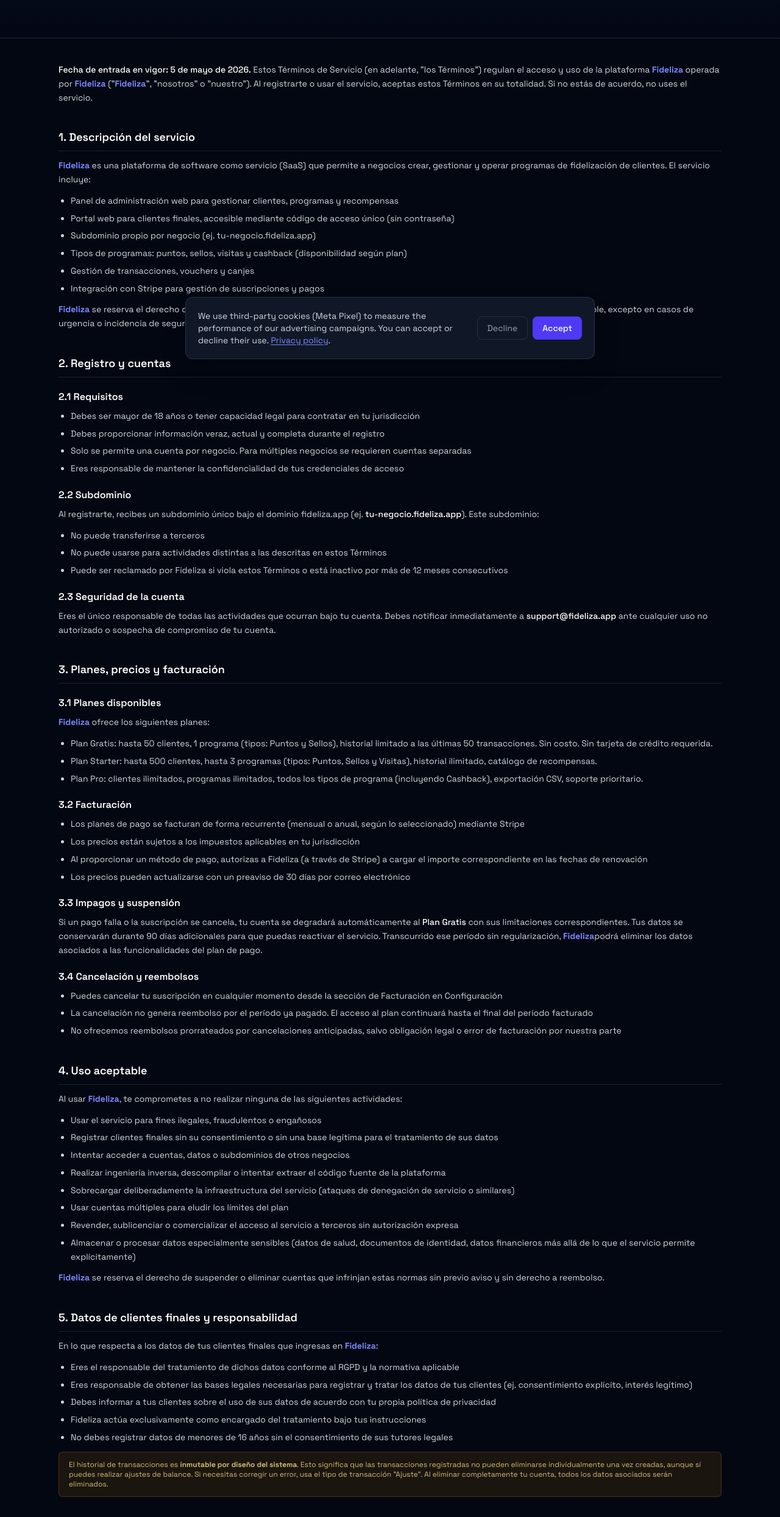
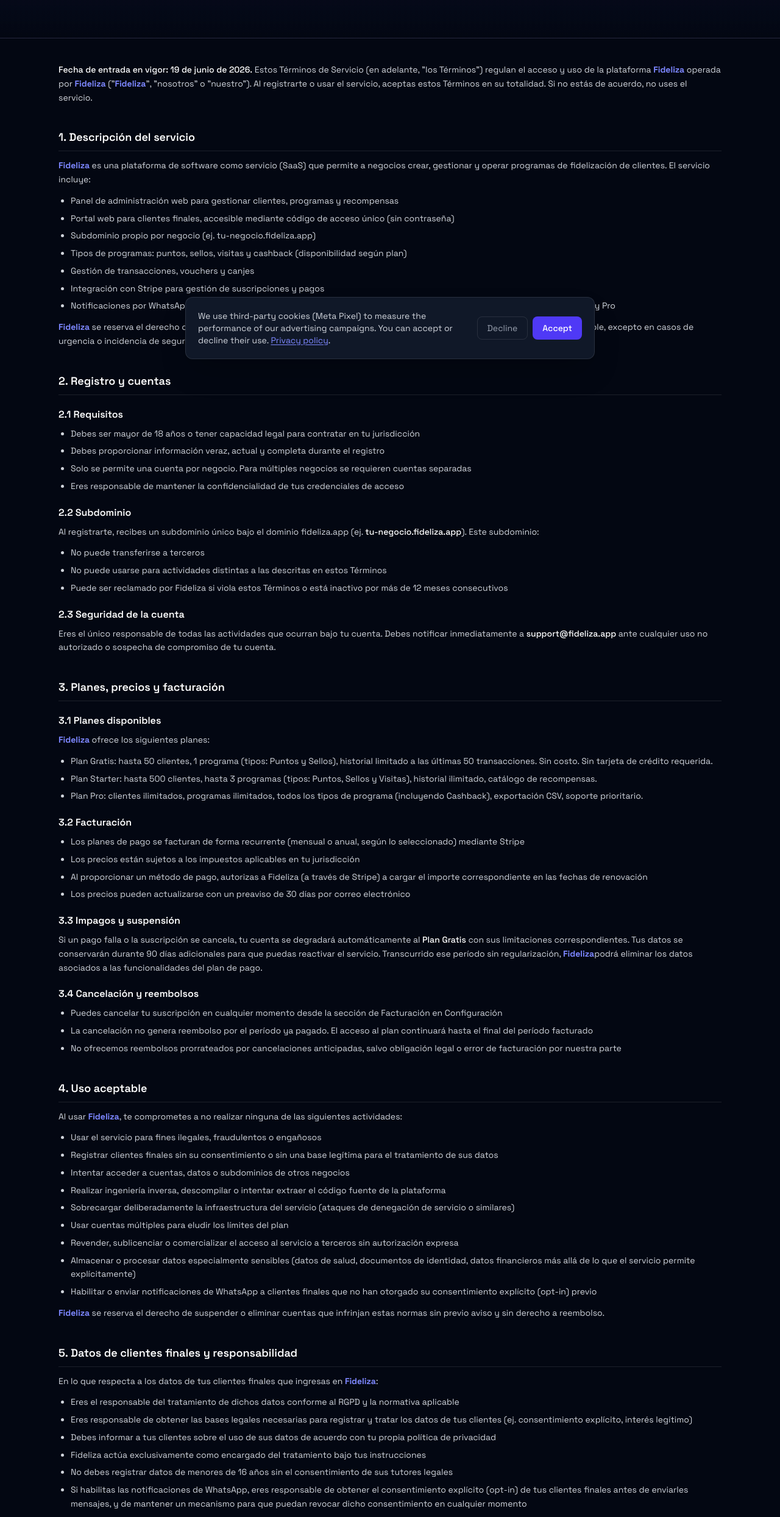
Before and after one commit to Hugo-DevM/Fideliza-V2.0, a Next.js app: page /terms in a window 1280 px wide. Shown: the part 187-2675 px from the top of the page at 61% size. Built offline with nearby package versions, Linux system fonts and the light colour scheme.

Commit message:
Update privacy policy and terms to cover WhatsApp Business API

```diff
--- a/src/app/privacy/page.tsx
+++ b/src/app/privacy/page.tsx
@@ -39,7 +39,7 @@
   return (
     <>
       <P>
-        <Highlight>Fecha de entrada en vigor: 30 de mayo de 2026.</Highlight>{' '}
+        <Highlight>Fecha de entrada en vigor: 19 de junio de 2026.</Highlight>{' '}
         Esta Política de Privacidad describe cómo <Brand /> ("<Brand />",
         "nosotros" o "nuestro") recopila, usa, almacena y protege la información personal
         de quienes usan nuestra plataforma. Al acceder o usar los servicios de <Brand />,
@@ -86,6 +86,7 @@
       <UL items={[
         'Nombre del cliente final',
         'Número de teléfono (opcional)',
+        'Preferencia de opt-in para notificaciones de WhatsApp (cuando el negocio habilita esta función)',
         'Notas internas sobre el cliente (opcional, visibles solo para el negocio)',
         'Código de acceso único generado automáticamente (alfanumérico, sin relación con datos personales)',
         'Balance de puntos, sellos y visitas por programa',
@@ -130,6 +131,7 @@
         'Supabase (supabase.com) — base de datos PostgreSQL, autenticación y almacenamiento. Actúa como subencargado bajo un Acuerdo de Procesamiento de Datos (DPA). Los datos pueden almacenarse en servidores en la UE o EE.UU. según la configuración de la instancia.',
         'Stripe (stripe.com) — procesamiento de pagos y gestión de suscripciones. Stripe es responsable independiente respecto a los datos de pago bajo su propia política de privacidad. No almacenamos datos de tarjetas de crédito.',
         'Meta Platforms Ireland Ltd. (facebook.com) — utilizamos el Meta Pixel para medir el rendimiento de nuestras campañas publicitarias. El Pixel puede establecer cookies de seguimiento (_fbp, _fbc) en tu navegador para identificar visitas y conversiones. Este tratamiento solo se realiza si has otorgado tu consentimiento a través del aviso de cookies. Meta actúa como responsable independiente para sus propias finalidades publicitarias conforme a su Política de datos.',
+        'Meta Platforms Ireland Ltd. (WhatsApp Business API) — cuando el negocio tiene habilitadas las notificaciones de WhatsApp, utilizamos la API de WhatsApp Business para enviar mensajes a los clientes finales que han dado su consentimiento explícito (opt-in). Los mensajes pueden incluir bienvenida, saldo de puntos, alertas de racha y promociones del negocio. El cliente puede revocar su consentimiento en cualquier momento solicitándolo al negocio. Meta procesa el número de teléfono y el contenido del mensaje conforme a su Política de Privacidad y sus Políticas de Uso de WhatsApp Business.',
         'Proveedores de infraestructura de hosting — para alojar la aplicación web. Los datos se transmiten cifrados (TLS 1.2+).',
       ]} />
 
@@ -262,7 +264,7 @@
   return (
     <>
       <P>
-        <Highlight>Effective date: May 30, 2026.</Highlight>{' '}
+        <Highlight>Effective date: June 19, 2026.</Highlight>{' '}
         This Privacy Policy describes how <Brand /> ("<Brand />",
         "we", "us" or "our") collects, uses, stores and protects personal information of
         those who use our platform. By accessing or using <Brand /> services, you agree to
@@ -307,6 +309,7 @@
       <UL items={[
         'Customer name',
         'Phone number (optional)',
+        'WhatsApp notification opt-in preference (when the business enables this feature)',
         'Internal notes about the customer (optional, visible to the business only)',
         'Automatically generated unique access code (alphanumeric, unrelated to personal data)',
         'Points, stamps and visits balance per program',
@@ -350,6 +353,7 @@
         'Supabase (supabase.com) — PostgreSQL database, authentication and storage. Acts as sub-processor under a Data Processing Agreement (DPA). Data may be stored on EU or US servers depending on the instance configuration.',
         'Stripe (stripe.com) — payment processing and subscription management. Stripe is an independent controller for payment data under its own privacy policy. We do not store credit card data.',
         'Meta Platforms Ireland Ltd. (facebook.com) — we use the Meta Pixel to measure the performance of our advertising campaigns. The Pixel may set tracking cookies (_fbp, _fbc) in your browser to identify visits and conversions. This processing only occurs if you have given your consent via the cookie notice. Meta acts as an independent controller for its own advertising purposes under its Data Policy.',
+        'Meta Platforms Ireland Ltd. (WhatsApp Business API) — when a business enables WhatsApp notifications, we use the WhatsApp Business API to send messages to end customers who have given explicit consent (opt-in). Messages may include welcome, points balance, streak alerts and business promotions. Customers may revoke consent at any time by requesting it from the business. Meta processes the phone number and message content in accordance with its Privacy Policy and WhatsApp Business Terms.',
         'Hosting infrastructure providers — to host the web application. Data is transmitted encrypted (TLS 1.2+).',
       ]} />
 
@@ -496,7 +500,7 @@
 
   const isEs = lang === 'es';
   const title = isEs ? 'Política de Privacidad' : 'Privacy Policy';
-  const updated = isEs ? 'Última actualización: 30 de mayo de 2026' : 'Last updated: May 30, 2026';
+  const updated = isEs ? 'Última actualización: 19 de junio de 2026' : 'Last updated: June 19, 2026';
   const backLabel = isEs ? 'Volver al inicio' : 'Back to home';
 
   return (
--- a/src/app/terms/page.tsx
+++ b/src/app/terms/page.tsx
@@ -46,7 +46,7 @@
   return (
     <>
       <P>
-        <Highlight>Fecha de entrada en vigor: 5 de mayo de 2026.</Highlight>{' '}
+        <Highlight>Fecha de entrada en vigor: 19 de junio de 2026.</Highlight>{' '}
         Estos Términos de Servicio (en adelante, "los Términos") regulan el acceso y uso
         de la plataforma <Brand /> operada por <Brand /> ("<Brand />",
         "nosotros" o "nuestro"). Al registrarte o usar el servicio, aceptas estos Términos
@@ -65,6 +65,7 @@
         'Tipos de programas: puntos, sellos, visitas y cashback (disponibilidad según plan)',
         'Gestión de transacciones, vouchers y canjes',
         'Integración con Stripe para gestión de suscripciones y pagos',
+        'Notificaciones por WhatsApp a clientes finales que han dado su consentimiento explícito (opt-in), disponible en planes Starter y Pro',
       ]} />
       <P>
         <Brand /> se reserva el derecho de modificar, suspender o descontinuar cualquier
@@ -147,6 +148,7 @@
         'Usar cuentas múltiples para eludir los límites del plan',
         'Revender, sublicenciar o comercializar el acceso al servicio a terceros sin autorización expresa',
         'Almacenar o procesar datos especialmente sensibles (datos de salud, documentos de identidad, datos financieros más allá de lo que el servicio permite explícitamente)',
+        'Habilitar o enviar notificaciones de WhatsApp a clientes finales que no han otorgado su consentimiento explícito (opt-in) previo',
       ]} />
       <P>
         <Brand /> se reserva el derecho de suspender o eliminar cuentas que infrinjan estas
@@ -163,6 +165,7 @@
         'Debes informar a tus clientes sobre el uso de sus datos de acuerdo con tu propia política de privacidad',
         'Fideliza actúa exclusivamente como encargado del tratamiento bajo tus instrucciones',
         'No debes registrar datos de menores de 16 años sin el consentimiento de sus tutores legales',
+        'Si habilitas las notificaciones de WhatsApp, eres responsable de obtener el consentimiento explícito (opt-in) de tus clientes finales antes de enviarles mensajes, y de mantener un mecanismo para que puedan revocar dicho consentimiento en cualquier momento',
       ]} />
       <Warning>
         El historial de transacciones es <strong>inmutable por diseño del sistema</strong>.
@@ -285,7 +288,7 @@
   return (
     <>
       <P>
-        <Highlight>Effective date: May 5, 2026.</Highlight>{' '}
+        <Highlight>Effective date: June 19, 2026.</Highlight>{' '}
         These Terms of Service ("Terms") govern access to and use of the <Brand /> platform
         operated by <Brand /> ("<Brand />", "we", "us" or "our").
         By registering or using the service, you agree to these Terms in full. If you
@@ -304,6 +307,7 @@
         'Program types: points, stamps, visits and cashback (availability depends on plan)',
         'Transaction, voucher and redemption management',
         'Stripe integration for subscription and payment management',
+        'WhatsApp notifications to end customers who have given explicit consent (opt-in), available on Starter and Pro plans',
       ]} />
       <P>
         <Brand /> reserves the right to modify, suspend or discontinue any feature of the
@@ -385,6 +389,7 @@
         'Using multiple accounts to circumvent plan limits',
         'Reselling, sublicensing or commercializing access to the service to third parties without express authorization',
         'Storing or processing specially sensitive data (health records, identity documents, financial data beyond what the service explicitly supports)',
+        'Enabling or sending WhatsApp notifications to end customers who have not given prior explicit consent (opt-in)',
       ]} />
       <P>
         <Brand /> reserves the right to suspend or delete accounts that violate these rules
@@ -401,6 +406,7 @@
         'You must inform your customers about the use of their data in accordance with your own privacy policy',
         'Fideliza acts solely as data processor under your instructions',
         'You must not register data of children under 16 without the consent of their legal guardians',
+        'If you enable WhatsApp notifications, you are responsible for obtaining explicit consent (opt-in) from your end customers before sending them messages, and for maintaining a mechanism that allows them to revoke that consent at any time',
       ]} />
       <Warning>
         The transaction history is <strong>immutable by system design</strong>. This means
@@ -537,7 +543,7 @@
 
   const isEs = lang === 'es';
   const title = isEs ? 'Términos de Servicio' : 'Terms of Service';
-  const updated = isEs ? 'Última actualización: 5 de mayo de 2026' : 'Last updated: May 5, 2026';
+  const updated = isEs ? 'Última actualización: 19 de junio de 2026' : 'Last updated: June 19, 2026';
   const backLabel = isEs ? 'Volver al inicio' : 'Back to home';
 
   return (
```
